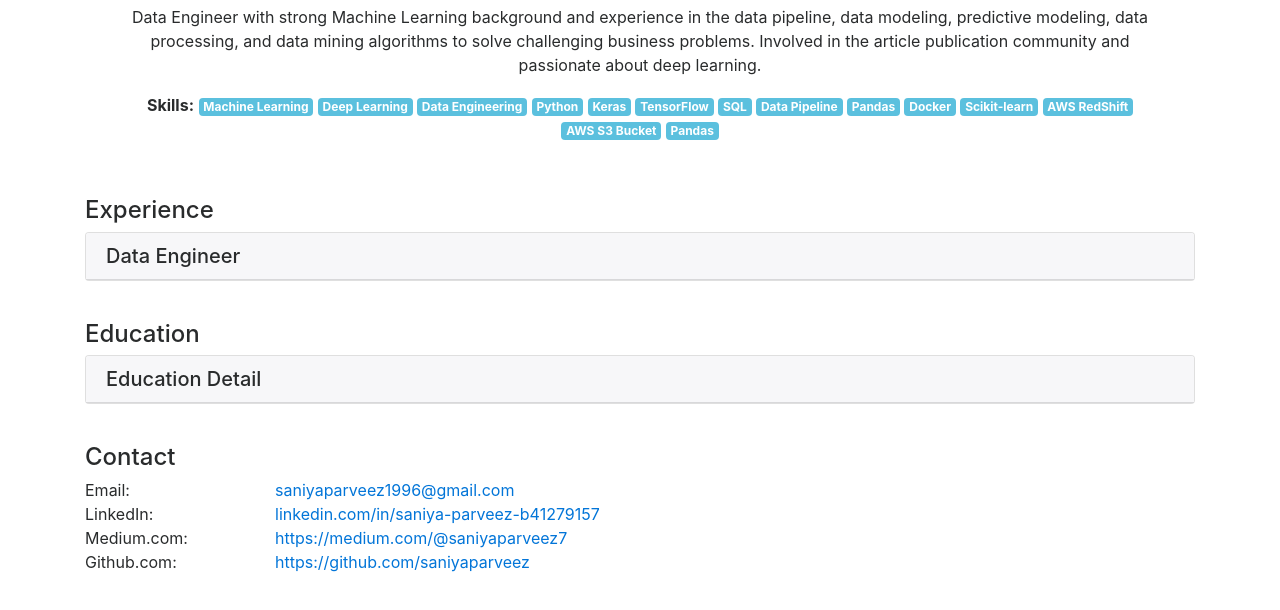
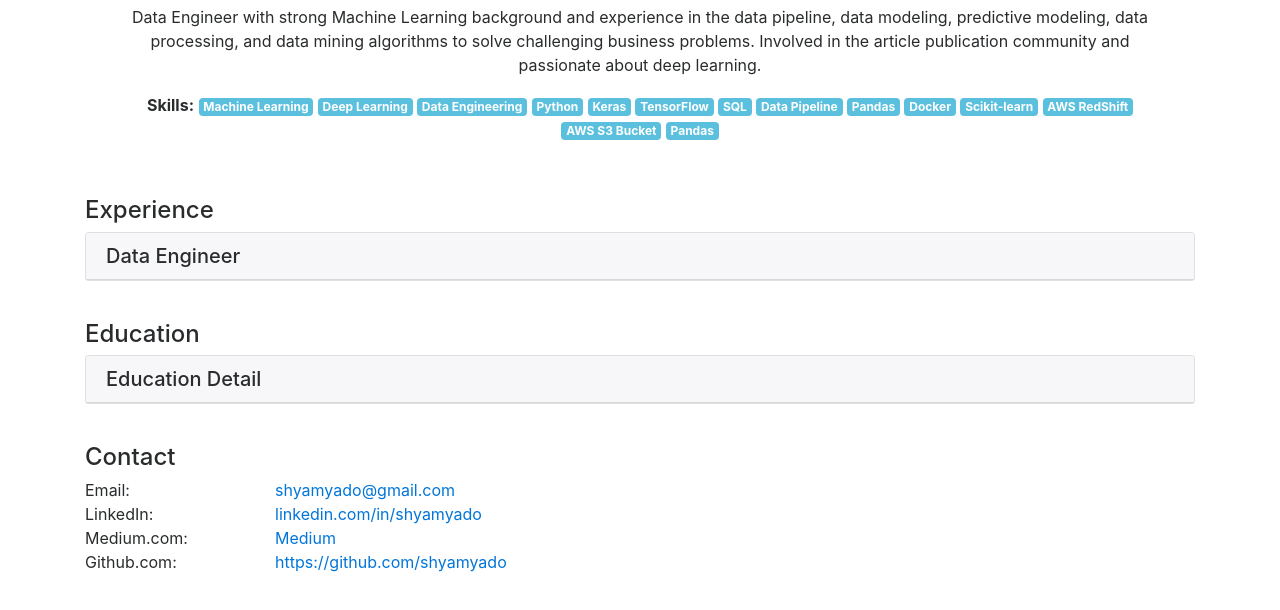
Before and after one commit to shyamyado/shyamyado.github.io, a plain HTML site: page index.html in a window 1280 px wide. Shown: the part 284-894 px from the top of the page. Drawn offline with nearby package versions, Linux system fonts and the light colour scheme; a script that the page names is missing.

Commit message:
Update index.html

```diff
--- a/index.html
+++ b/index.html
@@ -137,19 +137,19 @@ section {
       <h4>Contact</h4>
       <div class="row">
         <div class="col-sm-2">Email:</div>
-        <div class="col-sm-4"><a href="mailto:saniyaparveez1996@gmail.com">saniyaparveez1996@gmail.com</a></div>
+        <div class="col-sm-4"><a href="mailto:shyamyado@gmail.com">shyamyado@gmail.com</a></div>
       </div>
       <div class="row">
         <div class="col-sm-2">LinkedIn:</div>
-        <div class="col-sm-4"><a href="https://www.linkedin.com/in/saniya-parveez-b41279157/">linkedin.com/in/saniya-parveez-b41279157</a></div>
+        <div class="col-sm-4"><a href="https://www.linkedin.com/in/shyamyado/">linkedin.com/in/shyamyado</a></div>
       </div>
       <div class="row">
         <div class="col-sm-2">Medium.com:</div>
-        <div class="col-sm-4"><a href="https://medium.com/@saniyaparveez7">https://medium.com/@saniyaparveez7</a></div>
+        <div class="col-sm-4"><a href="#">Medium</a></div>
       </div>
       <div class="row">
         <div class="col-sm-2">Github.com:</div>
-        <div class="col-sm-4"><a href="https://github.com/saniyaparveez">https://github.com/saniyaparveez</a></div>
+        <div class="col-sm-4"><a href="https://github.com/shyamyado">https://github.com/shyamyado</a></div>
       </div>
     </section>
 
```
